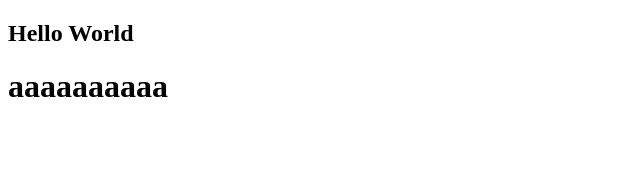
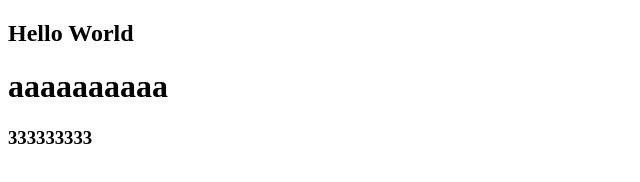
Before and after one commit to lyl-2326179669/github-demo, a plain HTML site: page index.html in a window 1280 px wide. Shown: the whole page, without its empty margins (0-640 px from the left). Drawn offline with Linux system fonts and the light colour scheme.

Commit message:
修改index

```diff
--- a/index.html
+++ b/index.html
@@ -9,5 +9,6 @@
 <body>
     <h2>Hello World</h2>
     <h1>aaaaaaaaaa</h1>
+    <h3>333333333</h3>
 </body>
 </html>
```
